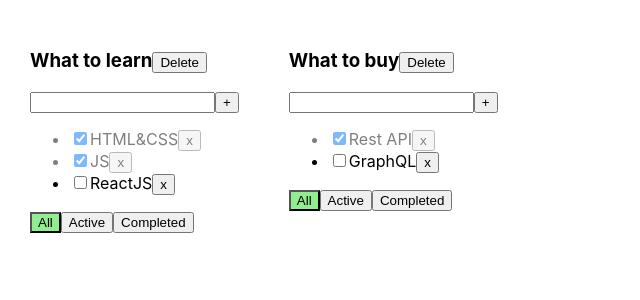
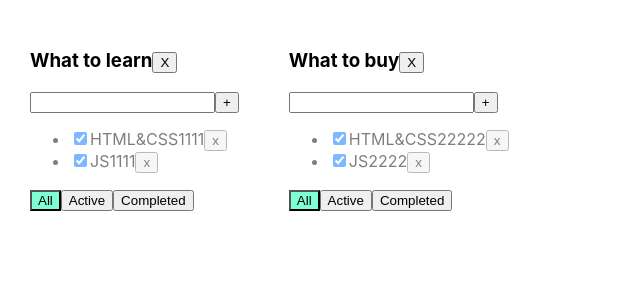
Before and after one commit to SanyaSkl/1-todolist, a React (Create React App) app: page / in a window 1280 px wide. Shown: the top 300 px of the page, without its empty margins (0-640 px from the left). Built offline with nearby package versions, Linux system fonts and the light colour scheme.

Commit message:
lesson todoList 5.3

```diff
--- a/src/App.css
+++ b/src/App.css
@@ -1,3 +1,4 @@
+
 .App {
   padding: 30px;
   display: flex;
@@ -16,7 +17,7 @@
 }
 
 .active-filter {
-  background-color: lightgreen;
+  background-color: aquamarine;
 }
 
 .is-done {
--- a/src/App.tsx
+++ b/src/App.tsx
@@ -1,111 +1,137 @@
+import React, {useState} from 'react';
 import './App.css';
-import {Todolist} from "./Todolist";
-import {useState} from "react";
-import {v1} from "uuid";
+import {TaskType, Todolist} from './Todolist';
+import {v1} from 'uuid';
 
-export type TaskType = {
-    id: string
+export type FilterValuesType = "all" | "active" | "completed";
+type TodolistsType = {
+    id: string,
     title: string
-    isDone: boolean
+}
+type TasksType = {
+    [key: string]: ItemType
 }
 
-type TodolistType = {
-    id: string
-    title: string
+type ItemType = {
+    data: TaskType[]
     filter: FilterValuesType
 }
 
-export type FilterValuesType = 'all' | 'active' | 'completed'
+function App() {
+    // let todolistID1 = v1();
+    // let todolistID2 = v1();
+    //
+    // let [todolists, setTodolists] = useState<Array<TodolistsType>>([
+    //     {id: todolistID1, title: 'What to learn', filter: 'all'}, //0
+    //      {id: todolistID2, title: 'What to buy', filter: 'all'},  //1
+    // ])
+    //
+    // let [tasks, setTasks] = useState({
+    //     [todolistID1]: [
+    //         {id: v1(), title: "HTML&CSS", isDone: true},
+    //         {id: v1(), title: "JS", isDone: true},
+    //         {id: v1(), title: "ReactJS", isDone: false},
+    //         {id: v1(), title: "Rest API", isDone: false},
+    //         {id: v1(), title: "GraphQL", isDone: false},
+    //     ],
+    //     [todolistID2]: [
+    //         {id: v1(), title: "HTML&CSS2", isDone: true},
+    //         {id: v1(), title: "JS2", isDone: true},
+    //         {id: v1(), title: "ReactJS2", isDone: false},
+    //         {id: v1(), title: "Rest API2", isDone: false},
+    //         {id: v1(), title: "GraphQL2", isDone: false},
+    //     ]
+    // });
 
-function App() {
+    let todolistId1 = v1();
+    let todolistId2 = v1();
 
-    let todolistID1 = v1()
-    let todolistID2 = v1()
-
-    let [todoLists, setTodoLists] = useState<TodolistType[]>([
-        {id: todolistID1, title: 'What to learn', filter: 'all'},
-        {id: todolistID2, title: 'What to buy', filter: 'all'},
+    let [todolists, setTodolists] = useState<Array<TodolistsType>>([
+        {id: todolistId1, title: "What to learn"},
+        {id: todolistId2, title: "What to buy"}
     ])
 
-    let [tasks, setTasks] = useState({
-        [todolistID1]: [
-            {id: v1(), title: 'HTML&CSS', isDone: true},
-            {id: v1(), title: 'JS', isDone: true},
-            {id: v1(), title: 'ReactJS', isDone: false},
-        ],
-        [todolistID2]: [
-            {id: v1(), title: 'Rest API', isDone: true},
-            {id: v1(), title: 'GraphQL', isDone: false},
-        ],
-    })
+    let [tasks, setTasks] = useState<TasksType>({
+        [todolistId1]: {
+            data: [
+                {id: v1(), title: "HTML&CSS1111", isDone: true},
+                {id: v1(), title: "JS1111", isDone: true}
+            ],
+            filter: "all"
+        },
+        [todolistId2]: {
+            data: [
+                {id: v1(), title: "HTML&CSS22222", isDone: true},
+                {id: v1(), title: "JS2222", isDone: true}
+            ],
+            filter: "all"
+        }
+    });
 
 
-    // const [tasks, setTasks] = useState<TaskType[]>([
-    //     {id: v1(), title: 'HTML&CSS', isDone: true},
-    //     {id: v1(), title: 'JS', isDone: true},
-    //     {id: v1(), title: 'ReactJS', isDone: false},
-    // ])
-    // const [filter, setFilter] = useState<FilterValuesType>('all')
+    const removeTodolist = (todolistId: string) => {
+        setTodolists(todolists.filter(el => el.id !== todolistId))
+        delete tasks[todolistId]
+        console.log(tasks)
+    }
 
-    const removeTask = (todolistID: string, taskId: string) => {
-        setTasks({...tasks, [todolistID]: tasks[todolistID].filter(el => el.id !== taskId)})
-        // const filteredTasks = tasks.filter((task) => {
-        //     return task.id !== taskId
-        // })
-        // setTasks(filteredTasks)
+    function removeTask(todolistId: string, taskId: string) {
+        setTasks({
+                ...tasks,
+                [todolistId]: {
+                    ...tasks[todolistId],
+                    data: tasks[todolistId].data.filter(el => el.id !== taskId)
+                }
+            }
+        )
     }
-    const addTask = (todolistID: string, title: string) => {
-        const newTask = {
-            id: v1(),
-            title: title,
-            isDone: false
-        }
-        setTasks({...tasks, [todolistID]: [...tasks[todolistID], newTask]})
-        // const newTasks = [newTask, ...tasks]
-        // setTasks(newTasks)
+
+    function addTask(todolistId: string, title: string) {
+        let newTask = {id: v1(), title: title, isDone: false};
+        setTasks({...tasks, [todolistId]: {...tasks[todolistId], data: [...tasks[todolistId].data, newTask]}})
+        //setTasks({...tasks, [todolistId]: [...tasks[todolistId], newTask]})
+        // let newTasks = [task, ...tasks];
+        // setTasks(newTasks);
     }
-    const changeTaskStatus = (todolistID: string, taskId: string, taskStatus: boolean) => {
+
+    function changeStatus(todolistId: string, taskId: string, isDone: boolean) {
         setTasks({
-            ...tasks,
-            [todolistID]: tasks[todolistID].map(el => el.id === taskId ? {...el, isDone: taskStatus} : el)
+            ...tasks, [todolistId]: {
+                ...tasks[todolistId],
+                data: tasks[todolistId].data.map(el => el.id === taskId ? {...el, isDone} : el)
+            }
         })
-        // const newState = tasks.map(t => t.id == taskId ? {...t, isDone: taskStatus} : t)
-        // setTasks(newState)
+        //setTasks({
+        //...tasks,
+        //[todolistId]: tasks[todolistId].map(el => el.id === taskId ? {...el, isDone: newIsDone} : el)
     }
-    const changeFilter = (todolistId: string, filterValue: FilterValuesType) => {
-        setTodoLists(todoLists.map(tl => tl.id === todolistId ? {...tl, filter: filterValue} : tl))
+
+    function changeFilter(todolistId: string, filter: FilterValuesType) {
+        setTasks({...tasks, [todolistId]: {...tasks[todolistId], filter}})
     }
-    const removeTodoList = (todolistID: string) => {
-        setTodoLists(todoLists.filter(tl => tl.id !== todolistID))
-        delete tasks[todolistID]
-        setTasks({...tasks})
-    }
+
     return (
         <div className="App">
-            {todoLists.map(tl => {
-                let tasksForTodolist = tasks[tl.id]
-                if (tl.filter === 'active') {
-                    tasksForTodolist = tasks[tl.id].filter(task => !task.isDone)
-                }
-                if (tl.filter === 'completed') {
-                    tasksForTodolist = tasks[tl.id].filter(task => task.isDone)
-                }
+            {todolists.map((el) => {
+                let tasksForTodolist = tasks[el.id].data;
 
                 return (
                     <Todolist
-                        key={tl.id}
-                        todolistId={tl.id}
-                        title={tl.title}
+                        key={el.id}
+                        todolistId={el.id}
+                        title={el.title}
                         tasks={tasksForTodolist}
                         removeTask={removeTask}
                         changeFilter={changeFilter}
                         addTask={addTask}
-                        changeTaskStatus={changeTaskStatus}
-                        filter={tl.filter}
-                        removeTodoList={removeTodoList}
+                        changeTaskStatus={changeStatus}
+                        filter={tasks[el.id].filter}
+                        removeTodolist={removeTodolist}
                     />
                 )
             })}
+
+
         </div>
     );
 }
--- a/src/TodoList.tsx
+++ b/src/TodoList.tsx
@@ -1,109 +1,108 @@
-import {FilterValuesType, TaskType} from "./App";
-import {ChangeEvent, KeyboardEvent, useState} from "react";
-import {Button} from "./Button";
+import React, {ChangeEvent, KeyboardEvent, useState} from 'react';
+import {FilterValuesType} from './App';
+
+export type TaskType = {
+    id: string
+    title: string
+    isDone: boolean
+}
 
 type PropsType = {
     todolistId: string
     title: string
-    tasks: TaskType[]
+    tasks: Array<TaskType>
     removeTask: (todolistId: string, taskId: string) => void
-    changeFilter: (todolistId:string, filter: FilterValuesType) => void
-    addTask: (todolistID: string ,title: string) => void
-    changeTaskStatus: (todolistID: string, taskId: string, taskStatus: boolean) => void
+    changeFilter: (todolistId: string, value: FilterValuesType) => void
+    addTask: (todolistId: string, title: string) => void
+    changeTaskStatus: (todolistId: string, taskId: string, isDone: boolean) => void
     filter: FilterValuesType
-    removeTodoList: (todolistId: string) => void
+    removeTodolist: (todolistId: string) => void
 }
 
-export const Todolist = (props: PropsType) => {
-    // todo: перенести
-    //       let tasksForTodolist = tasks
-    //                 if (tl.filter === 'active') {
-    //                     tasksForTodolist = tasks.filter(task => !task.isDone)
-    //                 }
-    //                 if (tl.filter === 'completed') {
-    //                     tasksForTodolist = tasks.filter(task => task.isDone)
-    //                 }
+export function Todolist({tasks, filter, ...props}: PropsType) {
 
-    const {removeTodoList, todolistId, title, tasks, filter, removeTask, changeFilter, addTask, changeTaskStatus} = props
+    let [title, setTitle] = useState("")
+    let [error, setError] = useState<string | null>(null)
 
-    const [taskTitle, setTaskTitle] = useState('')
-    const [error, setError] = useState<string | null>(null)
+    let tasksForTodolist = tasks;
+    if (filter === "active") {
+        tasksForTodolist = tasks.filter(t => !t.isDone);
+    }
+    if (filter === "completed") {
+        tasksForTodolist = tasks.filter(t => t.isDone);
+    }
 
-    const addTaskHandler = () => {
-        if (taskTitle.trim() !== '') {
-            addTask(todolistId ,taskTitle.trim())
-            setTaskTitle('')
+    const addTask = () => {
+        if (title.trim() !== "") {
+            props.addTask(props.todolistId, title.trim());
+            setTitle("");
         } else {
-            setError('Title is required')
+            setError("Title is required");
         }
     }
 
-    const changeTaskTitleHandler = (event: ChangeEvent<HTMLInputElement>) => {
-        setTaskTitle(event.currentTarget.value)
+    const onChangeHandler = (e: ChangeEvent<HTMLInputElement>) => {
+        setTitle(e.currentTarget.value)
     }
 
-    const addTaskOnKeyUpHandler = (event: KeyboardEvent<HTMLInputElement>) => {
-        setError(null)
-        if (event.key === 'Enter') {
-            addTaskHandler()
+    const onKeyPressHandler = (e: KeyboardEvent<HTMLInputElement>) => {
+        setError(null);
+        if (e.charCode === 13) {
+            addTask();
         }
     }
 
-    const changeFilterTasksHandler = (filter: FilterValuesType) => {
-        changeFilter(todolistId, filter)
+    const onAllClickHandler = () => props.changeFilter(props.todolistId, "all");
+    const onActiveClickHandler = () => props.changeFilter(props.todolistId, "active");
+    const onCompletedClickHandler = () => props.changeFilter(props.todolistId, "completed");
+
+    const removeTodolistHandler = () => {
+        props.removeTodolist(props.todolistId)
     }
 
-    const removeTodoListHandler = () => {
-        removeTodoList(todolistId)
-    }
+    return <div>
+        <h3>
+            {props.title}
+            <button onClick={removeTodolistHandler}>X</button>
 
-    return (
+        </h3>
         <div>
-            <h3>
-                {title}
-                <Button title={'Delete'} onClick={removeTodoListHandler}/>
-            </h3>
-            <div>
-                <input
-                    className={error ? 'error' : ''}
-                    value={taskTitle}
-                    onChange={changeTaskTitleHandler}
-                    onKeyUp={addTaskOnKeyUpHandler}
-                />
-                <Button title={'+'} onClick={addTaskHandler}/>
-                {error && <div className={'error-message'}>{error}</div>}
-            </div>
+            <input value={title}
+                   onChange={onChangeHandler}
+                   onKeyPress={onKeyPressHandler}
+                   className={error ? "error" : ""}
+            />
+            <button onClick={addTask}>+</button>
+            {error && <div className="error-message">{error}</div>}
+        </div>
+        <ul>
             {
-                tasks.length === 0
-                    ? <p>Тасок нет</p>
-                    : <ul>
-                        {tasks.map((task) => {
+                tasksForTodolist.map(t => {
+                    const onClickHandler = () => props.removeTask(props.todolistId, t.id)
+                    const onChangeHandler = (e: ChangeEvent<HTMLInputElement>) => {
+                        props.changeTaskStatus(props.todolistId, t.id, e.currentTarget.checked);
+                    }
 
-                            const removeTaskHandler = () => {
-                                removeTask(todolistId,task.id)
-                            }
-
-                            const changeTaskStatusHandler = (e: ChangeEvent<HTMLInputElement>) => {
-                                const newStatusValue = e.currentTarget.checked
-                                changeTaskStatus(todolistId, task.id, newStatusValue)
-                            }
-
-                            return <li key={task.id} className={task.isDone ? 'is-done' : ''}>
-                                <input type="checkbox" checked={task.isDone} onChange={changeTaskStatusHandler}/>
-                                <span>{task.title}</span>
-                                <Button onClick={removeTaskHandler} title={'x'}/>
-                            </li>
-                        })}
-                    </ul>
+                    return <li key={t.id} className={t.isDone ? "is-done" : ""}>
+                        <input type="checkbox"
+                               onChange={onChangeHandler}
+                               checked={t.isDone}/>
+                        <span>{t.title}</span>
+                        <button onClick={onClickHandler}>x</button>
+                    </li>
+                })
             }
-            <div>
-                <Button className={filter === 'all' ? 'active-filter' : ''} title={'All'}
-                        onClick={() => changeFilterTasksHandler('all')}/>
-                <Button className={filter === 'active' ? 'active-filter' : ''} title={'Active'}
-                        onClick={() => changeFilterTasksHandler('active')}/>
-                <Button className={filter === 'completed' ? 'active-filter' : ''} title={'Completed'}
-                        onClick={() => changeFilterTasksHandler('completed')}/>
-            </div>
+        </ul>
+        <div>
+            <button className={filter === 'all' ? "active-filter" : ""}
+                    onClick={onAllClickHandler}>All
+            </button>
+            <button className={filter === 'active' ? "active-filter" : ""}
+                    onClick={onActiveClickHandler}>Active
+            </button>
+            <button className={filter === 'completed' ? "active-filter" : ""}
+                    onClick={onCompletedClickHandler}>Completed
+            </button>
         </div>
-    )
+    </div>
 }
```
Also changed, not shown: src/Button.tsx (line endings or trailing spaces).
